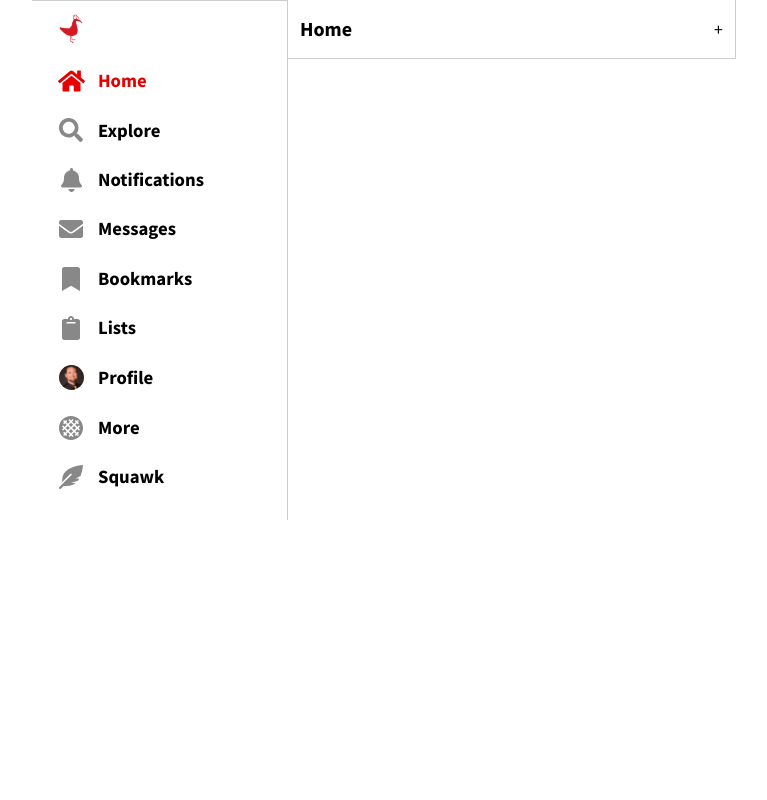
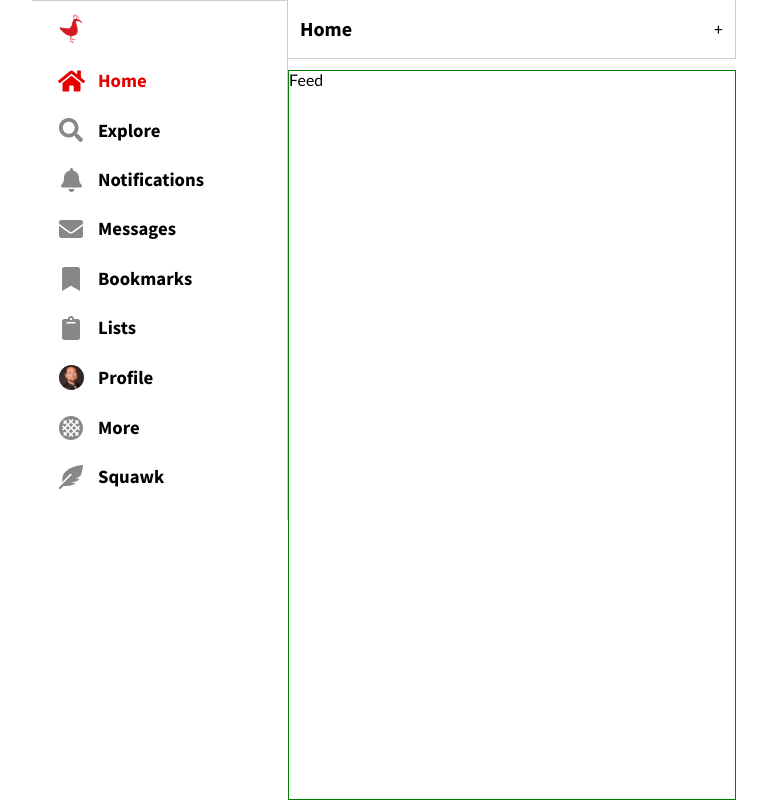
Before and after one commit to daniel-schroeder-dev/chitter, a React (Create React App) app in the folder react-ui/: page /home in a window 1280 px wide. Shown: the whole page, without its empty margins (288-1055 px from the left). Built offline with nearby package versions, Linux system fonts and the light colour scheme.

Commit message:
Create Feed and setup basic responsive styling for the container.

```diff
--- a/react-ui/src/App.css
+++ b/react-ui/src/App.css
@@ -35,6 +35,7 @@ body {
   /*grid-gap: 20px;*/
   grid-template-areas:
     "page-title-bar"
+    "feed"
     "tab-bar";
 }
 
@@ -42,7 +43,8 @@ body {
   .app {
     grid-template-columns: 1fr 7fr;
     grid-template-areas:
-      "tab-bar page-title-bar";
+      "tab-bar page-title-bar"
+      "tab-bar feed";
   }
 }
 
@@ -50,7 +52,8 @@ body {
   .app {
     grid-template-columns: 3fr 5fr;
     grid-template-areas:
-      "tab-bar page-title-bar";
+      "tab-bar page-title-bar"
+      "tab-bar feed";
   }
 }
 
@@ -58,6 +61,7 @@ body {
   .app {
     grid-template-columns: 4fr 4fr;
     grid-template-areas:
-      "tab-bar page-title-bar";
+      "tab-bar page-title-bar"
+      "tab-bar feed";
   }
 }
--- a/react-ui/src/App.js
+++ b/react-ui/src/App.js
@@ -3,6 +3,7 @@ import { Switch, Route, Redirect } from 'react-router-dom';
 
 import PageTitleBar from './components/PageTitleBar/PageTitleBar';
 import TabBar from './components/TabBar/TabBar';
+import Feed from './components/Feed/Feed';
 
 import './App.css';
 
@@ -16,6 +17,7 @@ function App() {
         <Route path="/*">
           <PageTitleBar />
           <TabBar />
+          <Feed />
         </Route>
       </Switch>
 
--- /dev/null
+++ b/react-ui/src/components/Feed/Feed.css
@@ -0,0 +1,43 @@
+.feed {
+  grid-area: feed;
+  height: calc(100vh - 70px);
+  margin-top: 70px;
+  border: 1px solid green;
+}
+
+@media all and (min-width: 900px) {
+
+  .feed {
+    position: absolute;
+    width: 45%;
+    right: 10%;
+  }
+
+}
+
+@media all and (min-width: 1050px) {
+
+  .feed {
+    width: 40%;
+    right: 15%;
+  }
+
+}
+
+@media all and (min-width: 1200px) {
+
+  .feed {
+    width: 35%;
+    right: 20%;
+  }
+
+}
+
+@media all and (min-width: 1500px) {
+
+  .feed {
+    width: 30%;
+    right: 25%;
+  }
+
+}
--- /dev/null
+++ b/react-ui/src/components/Feed/Feed.js
@@ -0,0 +1,12 @@
+import React from 'react';
+import './Feed.css';
+
+function Feed(props) {
+  return (
+    <section className="feed">
+      Feed
+    </section>
+  );
+}
+
+export default Feed;
```
